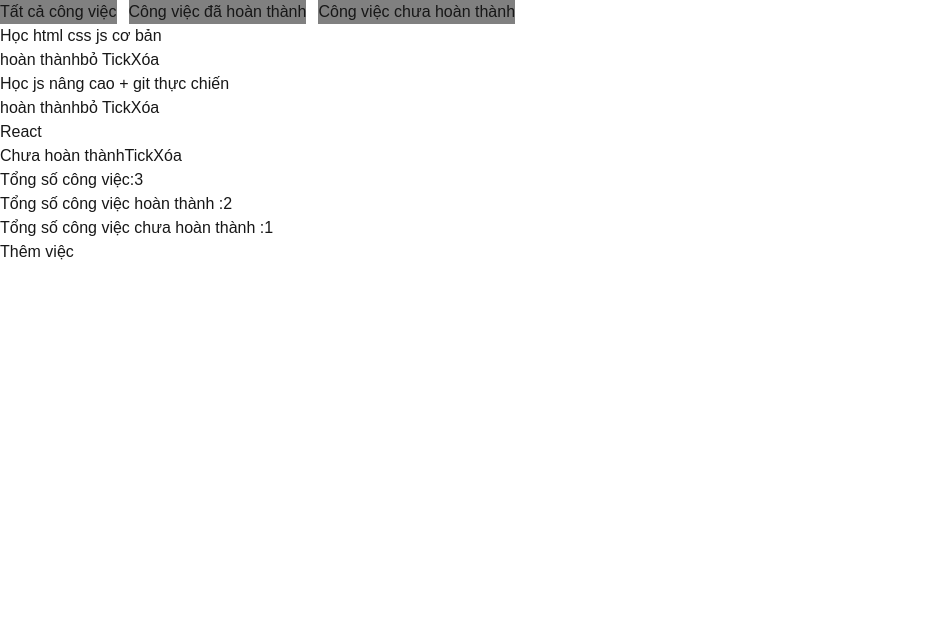
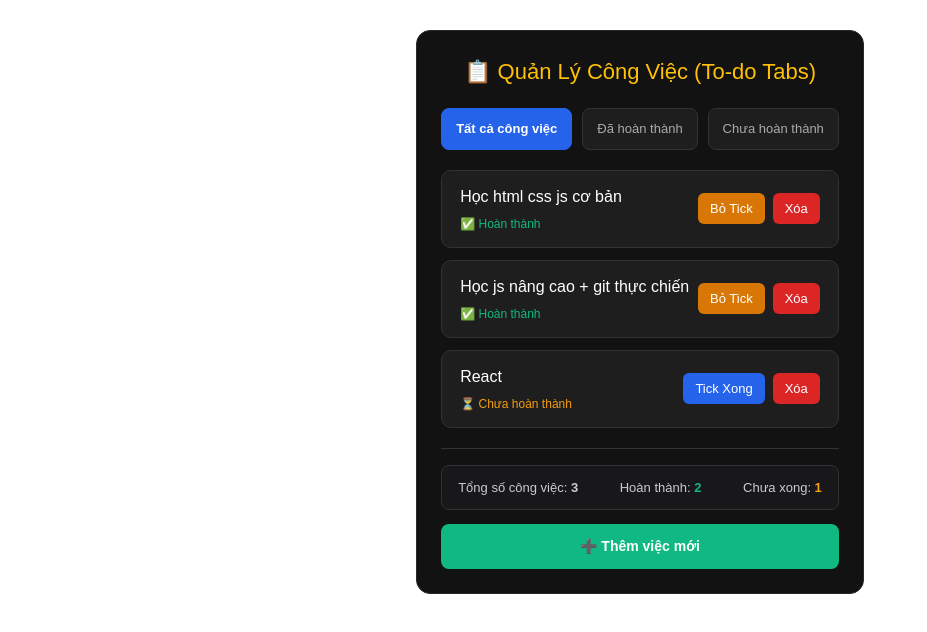
Before and after one commit to ngoia6664-tech/Learning_HTML_CSS, a Next.js app in the folder GIAI ĐOẠN 2 REACT/learning_react/: page /Day2/bai11 in a window 1280 px wide. Shown: the top 632 px of the page, without its empty margins (0-927 px from the left). Built offline with nearby package versions, Linux system fonts and the light colour scheme.

Commit message:
bai11 thêm css

```diff
--- a/GIAI ĐOẠN 2 REACT/learning_react/app/Day2/bai11/page.tsx
+++ b/GIAI ĐOẠN 2 REACT/learning_react/app/Day2/bai11/page.tsx
@@ -11,11 +11,13 @@
 //bắt đầu 5:24 , vừa code vừa dạy hoàn thiện 5:48
 "use client";
 import { useState } from "react";
+
 const Todo = [
   { id: 1, job: "Học html css js cơ bản", done: true },
   { id: 2, job: "Học js nâng cao + git thực chiến", done: true },
   { id: 3, job: "React", done: false },
 ];
+
 function ListTodo(props: {
   job: string;
   done: boolean;
@@ -23,56 +25,277 @@ function ListTodo(props: {
   onRemove: () => void;
 }) {
   return (
-    <div>
-      <h3>{props.job}</h3>
-      <span>{props.done ? "hoàn thành" : "Chưa hoàn thành"}</span>
-      <button onClick={props.onClick}>
-        {props.done ? " bỏ Tick" : "Tick"}
-      </button>
-      <button onClick={props.onRemove}>Xóa</button>
+    <div style={styles.todoCard}>
+      <div style={styles.todoInfo}>
+        <h3 style={styles.jobTitle}>{props.job}</h3>
+        <span style={props.done ? styles.badgeDone : styles.badgeNotDone}>
+          {props.done ? "✅ Hoàn thành" : "⏳ Chưa hoàn thành"}
+        </span>
+      </div>
+      <div style={styles.actionGroup}>
+        <button onClick={props.onClick} style={props.done ? styles.btnUnmark : styles.btnMark}>
+          {props.done ? "Bỏ Tick" : "Tick Xong"}
+        </button>
+        <button onClick={props.onRemove} style={styles.btnRemove}>Xóa</button>
+      </div>
     </div>
   );
 }
+
 export default function Home() {
   const [List, SetList] = useState(Todo);
-  const [tab,setTab] = useState("all");
+  const [tab, setTab] = useState("all");
+
   function StateTodo(id: number) {
     SetList(List.map((x) => (x && x.id === id ? { ...x, done: !x.done } : x)));
   }
+
   function RemoveTodo(id: number) {
     SetList(List.filter((x) => x.id !== id));
   }
+
   function AddTodo(){
-    SetList([{id: Date.now(), job: "Công việc mới thêm", done: false } ,...List])
+    SetList([{id: Date.now(), job: "Công việc mới thêm", done: false }, ...List]);
   }
 
   const PageNow = List.filter((x) =>{
-    if(tab==="complete") return x.done
-    if(tab==="not_complete") return !x.done
-    return true
-  })
+    if(tab === "complete") return x.done;
+    if(tab === "not_complete") return !x.done;
+    return true;
+  });
+
   // Biến hiện tổng số bài
   const TotalTodo = List.length;
-  const TotalToDoComplete = List.filter((x) => x.done).length
+  const TotalToDoComplete = List.filter((x) => x.done).length;
 
   return (
-    <div>
-        <div style={{display:"flex" , gap:"12px"}}>
-            <button onClick={() =>setTab("all")} style={{backgroundColor:"gray"}}>Tất cả công việc</button>
-            <button onClick={() => setTab("complete")} style={{backgroundColor:"gray"}}>Công việc đã hoàn thành</button>
-            <button onClick={() => setTab("not_complete")} style={{backgroundColor:"gray"}}>Công việc chưa hoàn thành</button>
+    <div style={styles.container}>
+      <h2 style={styles.heading}>📋 Quản Lý Công Việc (To-do Tabs)</h2>
+
+      {/* Các nút Tab chuyển đổi */}
+      <div style={styles.tabRow}>
+        <button
+          onClick={() => setTab("all")}
+          style={tab === "all" ? styles.tabActive : styles.tabBtn}
+        >
+          Tất cả công việc
+        </button>
+        <button
+          onClick={() => setTab("complete")}
+          style={tab === "complete" ? styles.tabActive : styles.tabBtn}
+        >
+          Đã hoàn thành
+        </button>
+        <button
+          onClick={() => setTab("not_complete")}
+          style={tab === "not_complete" ? styles.tabActive : styles.tabBtn}
+        >
+          Chưa hoàn thành
+        </button>
+      </div>
+
+      {/* Danh sách công việc theo tab */}
+      <div style={styles.listContainer}>
+        {PageNow.length === 0 ? (
+          <p style={styles.emptyText}>Không có việc nào</p>
+        ) : (
+          PageNow.map((x) => (
+            <div key={x.id}>
+              <ListTodo
+                job={x.job}
+                done={x.done}
+                onClick={() => StateTodo(x.id)}
+                onRemove={() => RemoveTodo(x.id)}
+              />
+            </div>
+          ))
+        )}
+      </div>
+
+      {/* Thống kê và nút thêm */}
+      <div style={styles.footerBox}>
+        <div style={styles.statsGroup}>
+          <span style={styles.statItem}>Tổng số công việc: <strong>{TotalTodo}</strong></span>
+          <span style={styles.statItem}>Hoàn thành: <strong style={{ color: "#10b981" }}>{TotalToDoComplete}</strong></span>
+          <span style={styles.statItem}>Chưa xong: <strong style={{ color: "#f59e0b" }}>{TotalTodo - TotalToDoComplete}</strong></span>
         </div>
-        {PageNow.length===0 ? (<p>Không có công việc</p>) :(
-            PageNow.map((x) =>(
-                <div key={x.id}>
-                    <ListTodo job={x.job} done={x.done} onClick={() => StateTodo(x.id)} onRemove={() => RemoveTodo(x.id)}/>
-                </div>
-            ))
-        )}
-        <h3>Tổng số công việc:{TotalTodo}</h3>
-        <h3>Tổng số công việc hoàn thành :{TotalToDoComplete}</h3>
-        <h3>Tổng số công việc chưa hoàn thành :{TotalTodo-TotalToDoComplete}</h3>
-        <button onClick={() => AddTodo()}>Thêm việc</button>
+        <button onClick={() => AddTodo()} style={styles.btnAdd}>➕ Thêm việc mới</button>
+      </div>
     </div>
-  )
+  );
 }
+
+// 🎨 Cục CSS giao diện viết trực tiếp bằng JS Object (Logic giữ nguyên 100%)
+const styles = {
+  container: {
+    maxWidth: "700px",
+    margin: "30px auto",
+    backgroundColor: "#121212",
+    border: "1px solid #2a2a2a",
+    borderRadius: "14px",
+    padding: "24px",
+    color: "#ffffff",
+    fontFamily: "sans-serif",
+  } as React.CSSProperties,
+
+  heading: {
+    color: "#ffc107",
+    fontSize: "22px",
+    marginBottom: "20px",
+    textAlign: "center" as const,
+  } as React.CSSProperties,
+
+  tabRow: {
+    display: "flex",
+    gap: "10px",
+    marginBottom: "20px",
+    flexWrap: "wrap" as const,
+  } as React.CSSProperties,
+
+  tabBtn: {
+    backgroundColor: "#1e1e1e",
+    color: "#aaa",
+    border: "1px solid #333",
+    padding: "10px 14px",
+    borderRadius: "8px",
+    cursor: "pointer",
+    fontSize: "13px",
+    fontWeight: 500,
+    transition: "all 0.2s",
+  } as React.CSSProperties,
+
+  tabActive: {
+    backgroundColor: "#2563eb",
+    color: "#fff",
+    border: "1px solid #2563eb",
+    padding: "10px 14px",
+    borderRadius: "8px",
+    cursor: "pointer",
+    fontSize: "13px",
+    fontWeight: "bold",
+  } as React.CSSProperties,
+
+  listContainer: {
+    display: "flex",
+    flexDirection: "column" as const,
+    gap: "12px",
+    marginBottom: "20px",
+    minHeight: "120px",
+  } as React.CSSProperties,
+
+  emptyText: {
+    color: "#71717a",
+    textAlign: "center" as const,
+    fontStyle: "italic",
+    padding: "30px 0",
+    backgroundColor: "#18181b",
+    borderRadius: "10px",
+    border: "1px dashed #333",
+  } as React.CSSProperties,
+
+  todoCard: {
+    display: "flex",
+    justifyContent: "space-between",
+    alignItems: "center",
+    backgroundColor: "#1e1e1e",
+    border: "1px solid #333",
+    borderRadius: "10px",
+    padding: "14px 18px",
+  } as React.CSSProperties,
+
+  todoInfo: {
+    display: "flex",
+    flexDirection: "column" as const,
+    gap: "6px",
+  } as React.CSSProperties,
+
+  jobTitle: {
+    color: "#fff",
+    fontSize: "16px",
+    margin: 0,
+  } as React.CSSProperties,
+
+  badgeDone: {
+    fontSize: "12px",
+    color: "#10b981",
+  } as React.CSSProperties,
+
+  badgeNotDone: {
+    fontSize: "12px",
+    color: "#f59e0b",
+  } as React.CSSProperties,
+
+  actionGroup: {
+    display: "flex",
+    gap: "8px",
+  } as React.CSSProperties,
+
+  btnMark: {
+    backgroundColor: "#2563eb",
+    color: "white",
+    border: "none",
+    padding: "6px 12px",
+    borderRadius: "6px",
+    fontSize: "13px",
+    cursor: "pointer",
+    fontWeight: 500,
+  } as React.CSSProperties,
+
+  btnUnmark: {
+    backgroundColor: "#d97706",
+    color: "white",
+    border: "none",
+    padding: "6px 12px",
+    borderRadius: "6px",
+    fontSize: "13px",
+    cursor: "pointer",
+    fontWeight: 500,
+  } as React.CSSProperties,
+
+  btnRemove: {
+    backgroundColor: "#dc2626",
+    color: "white",
+    border: "none",
+    padding: "6px 12px",
+    borderRadius: "6px",
+    fontSize: "13px",
+    cursor: "pointer",
+    fontWeight: 500,
+  } as React.CSSProperties,
+
+  footerBox: {
+    borderTop: "1px solid #333",
+    paddingTop: "16px",
+    display: "flex",
+    flexDirection: "column" as const,
+    gap: "14px",
+  } as React.CSSProperties,
+
+  statsGroup: {
+    display: "flex",
+    justifyContent: "space-between",
+    backgroundColor: "#18181b",
+    border: "1px solid #333",
+    padding: "12px 16px",
+    borderRadius: "8px",
+    fontSize: "13px",
+    flexWrap: "wrap" as const,
+    gap: "8px",
+  } as React.CSSProperties,
+
+  statItem: {
+    color: "#ccc",
+  } as React.CSSProperties,
+
+  btnAdd: {
+    backgroundColor: "#10b981",
+    color: "white",
+    border: "none",
+    padding: "12px",
+    borderRadius: "8px",
+    fontSize: "14px",
+    fontWeight: "bold",
+    cursor: "pointer",
+    transition: "opacity 0.2s",
+  } as React.CSSProperties,
+};
```
